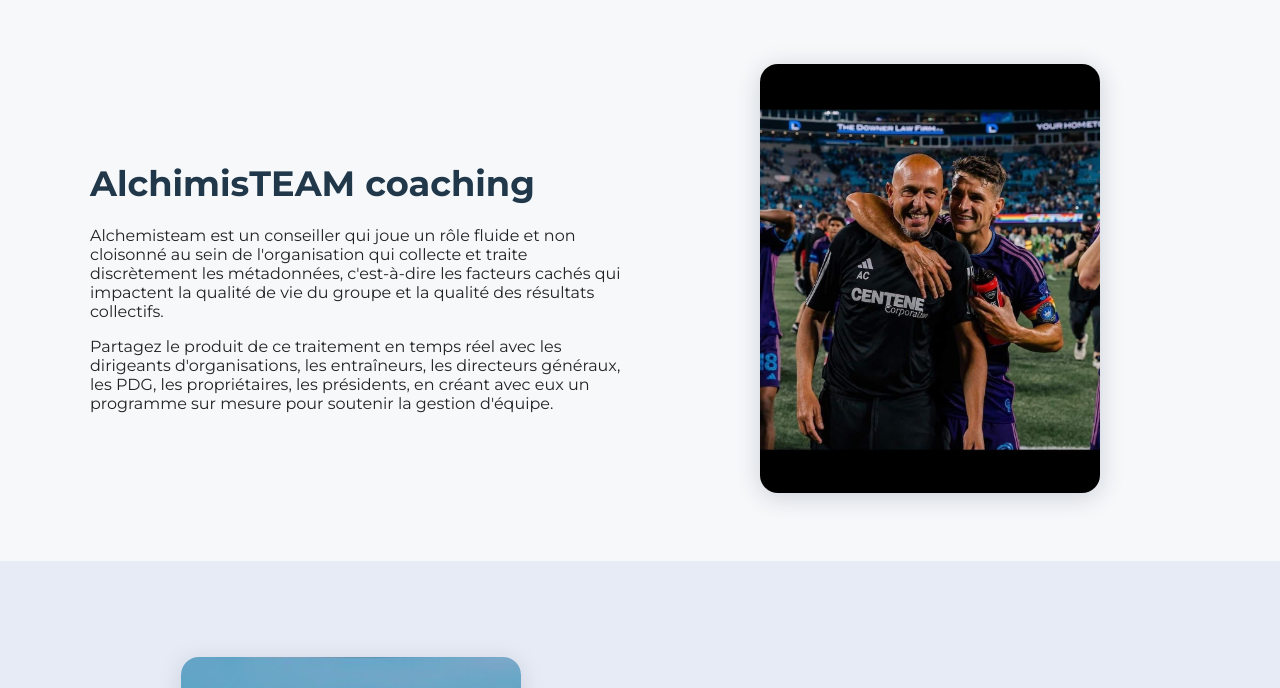
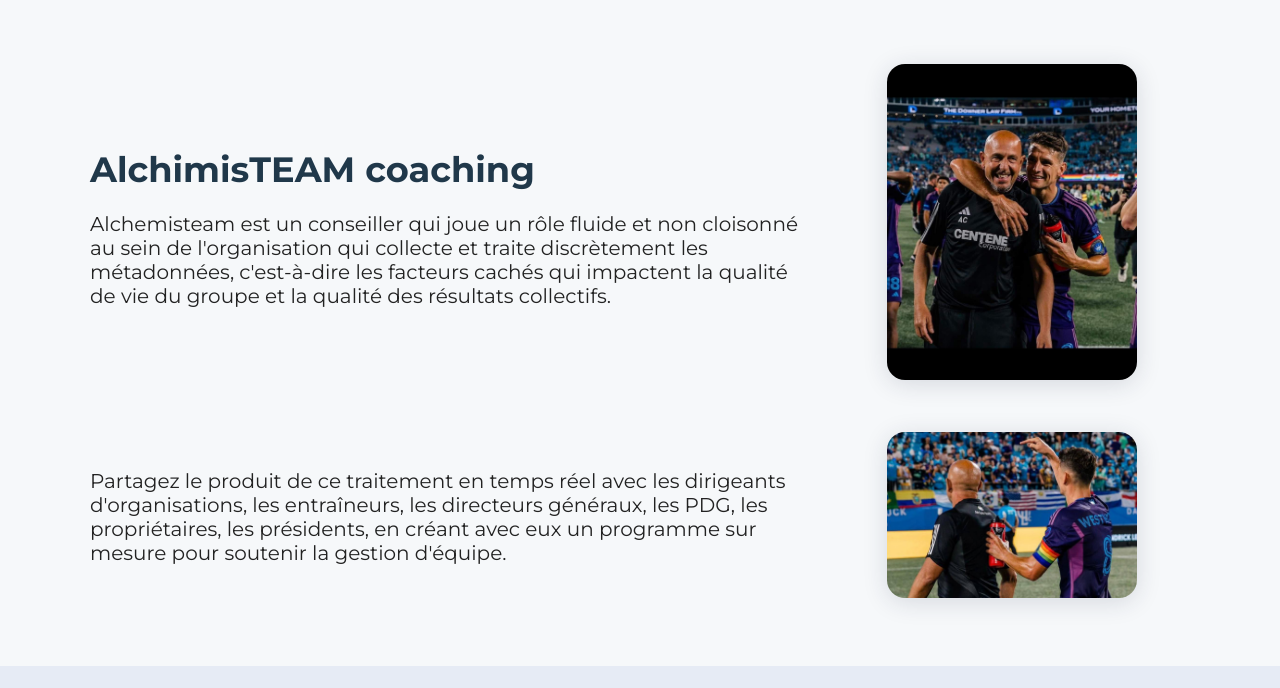
Before and after one commit to kennycoach/kennycoach.github.io, a plain HTML site: page fr/index.html in a window 1280 px wide. Shown: the part 640-1328 px from the top of the page. Drawn offline with Linux system fonts and the light colour scheme.

Commit message:
fix content

```diff
--- a/fr/index.html
+++ b/fr/index.html
@@ -25,7 +25,7 @@
                     <a href="../fr/index.html">FR</a> |
                     <a href="../es/index.html">ES</a>
                 </li>
-                <li></li>
+                <li></li><li></li>
             </ul>
         </nav>
         <div class="hero-content">
@@ -36,18 +36,27 @@
     </header>
 
     <section id="about" class="section about">
-        <div class="container about-container">
+        <div class="container about-engaging">
+            <div class="about-row">
                 <div class="about-text">
                     <h2>AlchimisTEAM coaching</h2>
                     <p>
                     Alchemisteam est un conseiller qui joue un rôle fluide et non cloisonné au sein de l'organisation qui collecte et traite discrètement les métadonnées, c'est-à-dire les facteurs cachés qui impactent la qualité de vie du groupe et la qualité des résultats collectifs.
                     </p>
+                </div>
+                <div class="about-image">
+                    <img src="../src/image5.jpeg" alt="Coach and player" />
+                </div>
+                </div>
+                <div class="about-row reverse">
+                <div class="about-image">
+                    <img src="../src/image2.jpeg" alt="On the field advice" />
+                </div>
+                <div class="about-text">
                     <p>
                     Partagez le produit de ce traitement en temps réel avec les dirigeants d'organisations, les entraîneurs, les directeurs généraux, les PDG, les propriétaires, les présidents, en créant avec eux un programme sur mesure pour soutenir la gestion d'équipe.
                     </p>
                 </div>
-            <div class="about-image">
-                <img src="../src/image5.jpeg" alt="Coach and player" />
             </div>
         </div>
     </section>
--- a/style.css
+++ b/style.css
@@ -123,24 +123,37 @@ header.hero {
 }
 
 /* About section styling */
-.about-container {
+.about-engaging {
   display: flex;
+  flex-direction: column;
   gap: 3rem;
-    flex-wrap: wrap;
+}
+
+.about-row {
+  display: flex;
   align-items: center;
+  gap: 2rem;
 }
+
+.about-row.reverse {
+  flex-direction: row-reverse;
+}
+
 .about-text {
-    flex: 1 1 350px;
+  flex: 2;
+  font-size: 1.25rem;
 }
+
 .about-image {
-    flex: 1 1 340px;
+  flex: 1;
   text-align: center;
 }
+
 .about-image img {
-    max-width: 340px;
+  max-width: 250px;
   width: 100%;
   border-radius: 18px;
-    box-shadow: 0 4px 24px rgba(32,40,70,0.19);
+  box-shadow: 0 4px 24px rgba(32,40,70,0.15);
 }
 
 /* Kenny section styling */
@@ -253,6 +266,11 @@ footer {
 }
 
 @media (max-width: 900px) {
+    .about-row,
+    .about-row.reverse {
+        flex-direction: column;
+        text-align: center;
+    }
     .about-container,
     .kenny-container {
         flex-direction: column-reverse;
```
Also changed, not shown: en/index.html (+13 -4 lines), es/index.html (+13 -3 lines), it/index.html (+13 -4 lines). Lines whose indentation alone changed are shown as unchanged.
